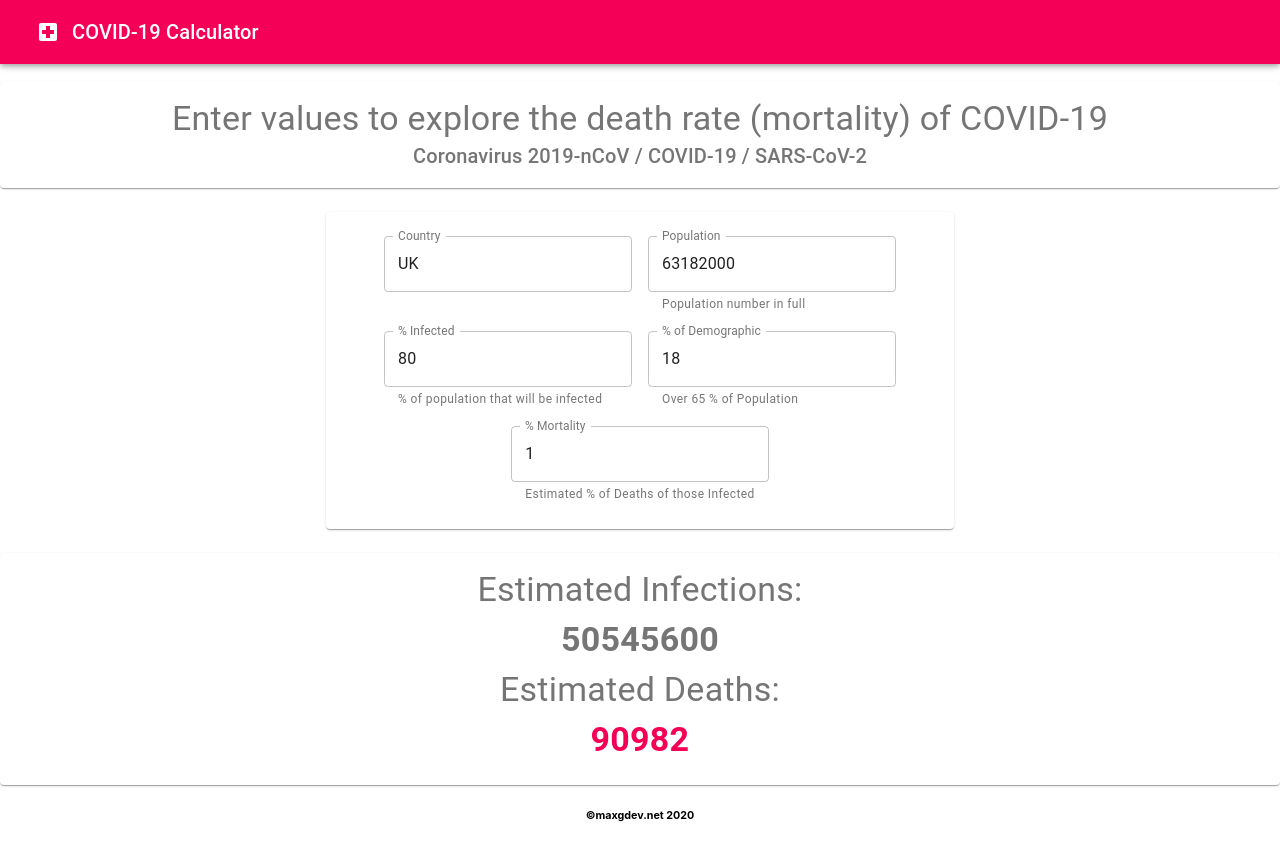
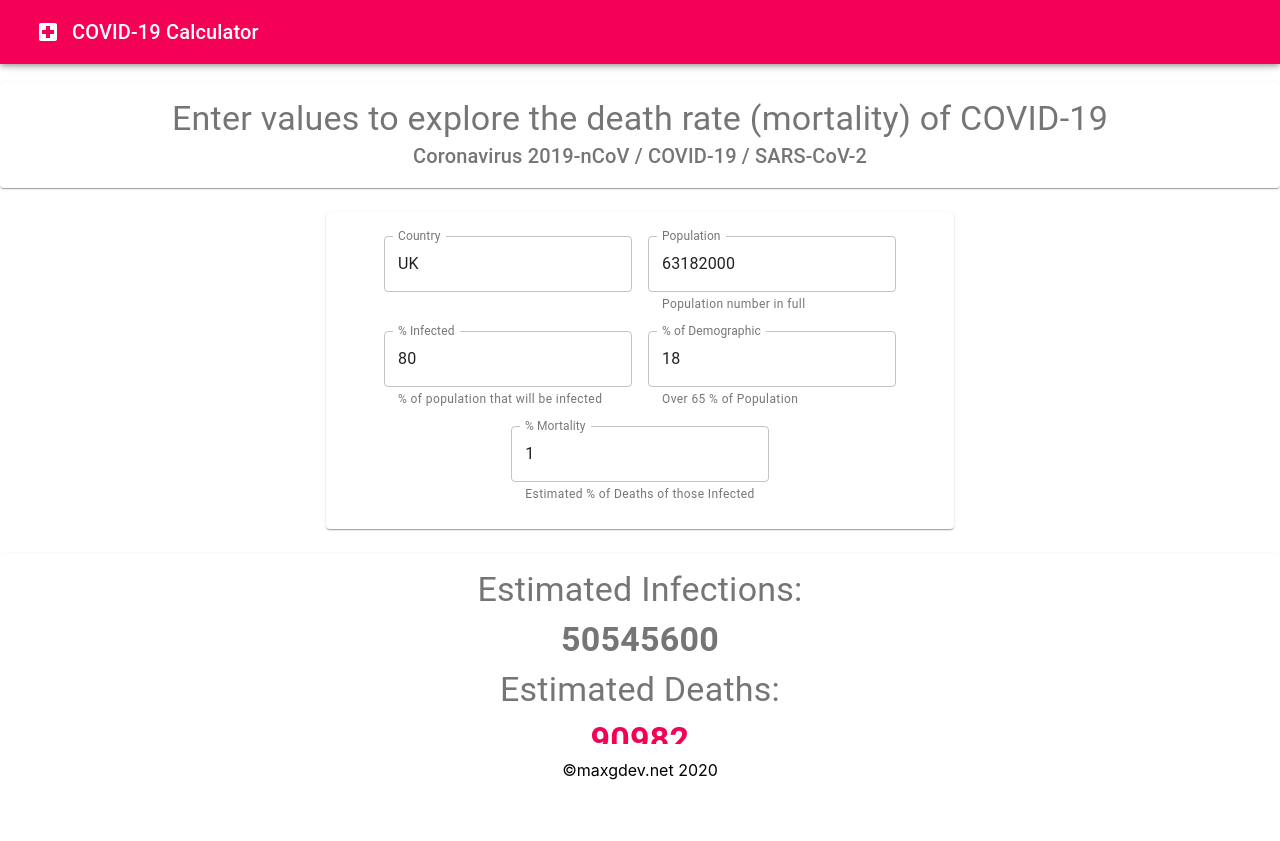
Before and after one commit to maxgdev/covid19-calc, a React (Create React App) app: page / in a window 1280 px wide. After the commit the page ends 800 px from the top, so only its background shows below. Built offline with nearby package versions, Linux system fonts and the light colour scheme.

Commit message:
Changed grid item breakpiont and fixed footer to bottom

```diff
--- a/src/Footer/index.js
+++ b/src/Footer/index.js
@@ -4,7 +4,9 @@ import BottomNavigation from '@material-ui/core/BottomNavigation';
 
 const useStyles = makeStyles({
   root: {
-    // width: 500,
+    width: '100%',
+    position: 'fixed',
+    bottom: 0,
   },
 });
 
@@ -14,7 +16,7 @@ export default function Footer() {
   return (
     <BottomNavigation
       className={classes.root}
-    ><h6>©maxgdev.net 2020</h6>
+    ><p>©maxgdev.net 2020</p>
     </BottomNavigation>
   );
 }
--- a/src/TextField/index.js
+++ b/src/TextField/index.js
@@ -120,7 +120,7 @@ export default function FormInputs() {
         </form>
         </Paper>
       </Grid>
-      <Grid item xs={12}>
+      <Grid item xs={12} sm={12}>
         <Paper className={classes.paper}>
             <Typography variant='h4'>Estimated Infections:</Typography>
             <Typography variant='h4'>
```
